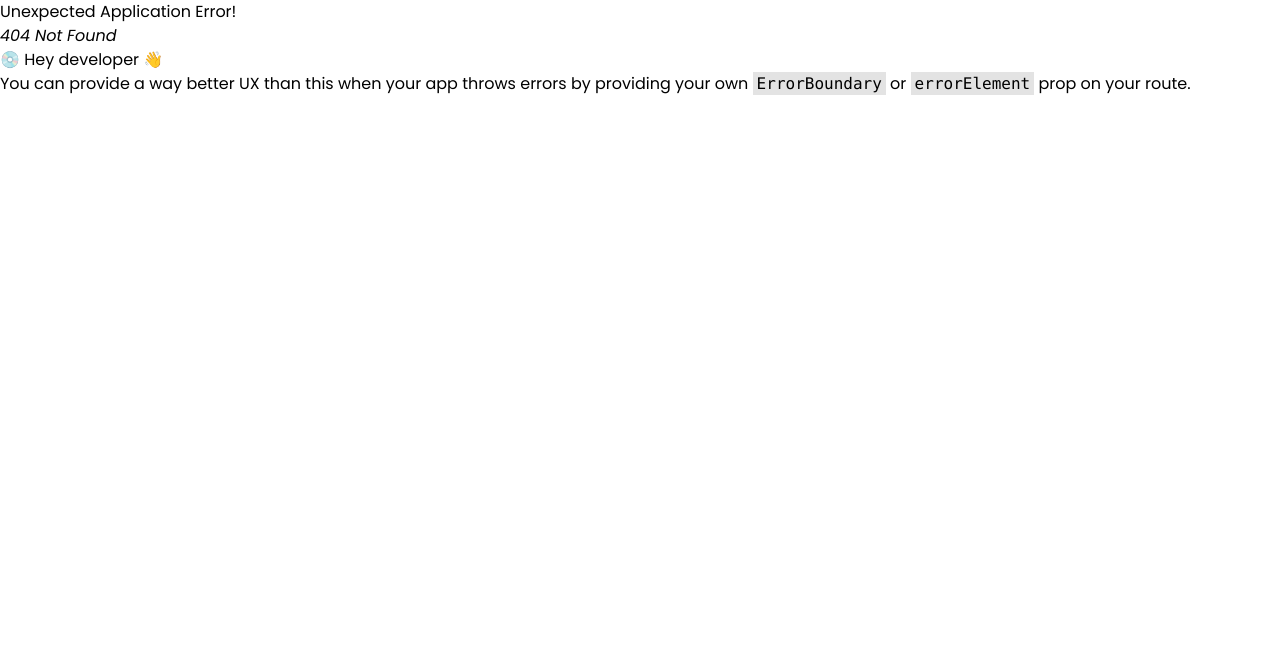
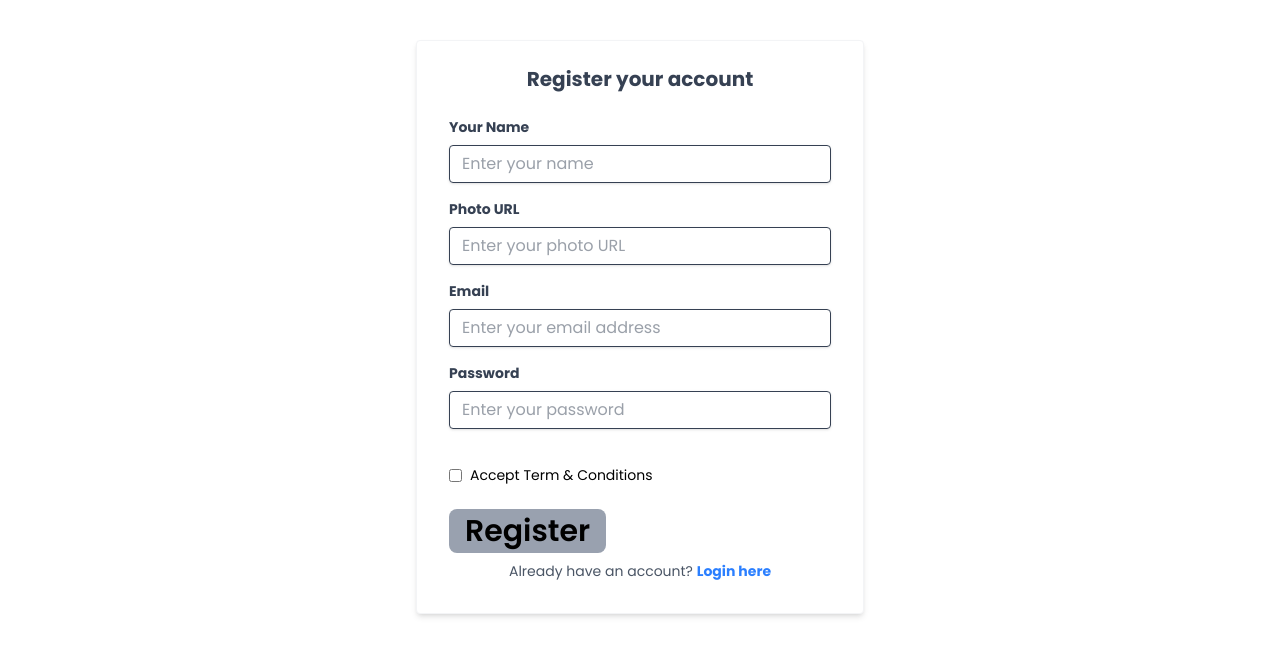
Before and after one commit to Musfiqur-Rahman0/coffee-client, a React (Vite) app: page /signup in a window 1280 px wide. Before the commit this address had no page. Shown: the top 656 px of the page. Built offline with nearby package versions, Linux system fonts and the light colour scheme; a web font is replaced by a local one.

Commit message:
added firebase to the project and added authentication on login with email/password login /singup system applied

```diff
--- a/package.json
+++ b/package.json
@@ -11,6 +11,7 @@
   },
   "dependencies": {
     "@tailwindcss/vite": "^4.1.6",
+    "firebase": "^11.7.3",
     "react": "^19.1.0",
     "react-dom": "^19.1.0",
     "react-icons": "^5.5.0",
--- a/src/component/socialGallery/InstaGallery.jsx
+++ b/src/component/socialGallery/InstaGallery.jsx
@@ -12,42 +12,42 @@ const InstaGallery = () => {
       <div className="w-full grid grid-cols-4 gap-5 mt-10">
         <img
           className="rounded-lg"
-          src="/src/assets/cups/Rectangle 10.png"
+          src="/assets/cups/Rectangle 10.png"
           alt=""
         />
         <img
           className="rounded-lg"
-          src="/src/assets/cups/Rectangle 11.png"
+          src="/assets/cups/Rectangle 11.png"
           alt=""
         />
         <img
           className="rounded-lg"
-          src="/src/assets/cups/Rectangle 12.png"
+          src="/assets/cups/Rectangle 12.png"
           alt=""
         />
         <img
           className="rounded-lg"
-          src="/src/assets/cups/Rectangle 13.png"
+          src="/assets/cups/Rectangle 13.png"
           alt=""
         />
         <img
           className="rounded-lg"
-          src="/src/assets/cups/Rectangle 14.png"
+          src="/assets/cups/Rectangle 14.png"
           alt=""
         />
         <img
           className="rounded-lg"
-          src="/src/assets/cups/Rectangle 15.png"
+          src="/assets/cups/Rectangle 15.png"
           alt=""
         />
         <img
           className="rounded-lg"
-          src="/src/assets/cups/Rectangle 10.png"
+          src="/assets/cups/Rectangle 10.png"
           alt=""
         />
         <img
           className="rounded-lg"
-          src="/src/assets/cups/Rectangle 9.png"
+          src="/assets/cups/Rectangle 9.png"
           alt=""
         />
       </div>
--- a/src/consents/data.js
+++ b/src/consents/data.js
@@ -1,23 +1,23 @@
 export const coffeeFeatures = [
   {
-    icon: "/src/assets/icons/1.png",
+    icon: "/assets/icons/1.png",
     title: "Awesome Aroma",
     description:
       "You will definitely be a fan of the design & aroma of your coffee",
   },
   {
-    icon: "/src/assets/icons/2.png",
+    icon: "/assets/icons/2.png",
     title: "High Quality",
     description: "We serve the coffee to you maintaining the best quality",
   },
   {
-    icon: "/src/assets/icons/3.png",
+    icon: "/assets/icons/3.png",
     title: "Pure Grades",
     description:
       "This coffee is made of the green coffee beans which you will love",
   },
   {
-    icon: "/src/assets/icons/3.png",
+    icon: "/assets/icons/3.png",
     title: "Proper Roasting",
     description:
       "Your coffee is brewed by first roasting the green coffee beans",
--- /dev/null
+++ b/src/firebase/firebase.init.js
@@ -0,0 +1,20 @@
+// Import the functions you need from the SDKs you need
+import { initializeApp } from "firebase/app";
+// TODO: Add SDKs for Firebase products that you want to use
+// https://firebase.google.com/docs/web/setup#available-libraries
+import { getAuth } from "firebase/auth";
+// Your web app's Firebase configuration
+const firebaseConfig = {
+  apiKey: "AIzaSyCKTBzuDybfMaLsEaq2jNhuJphfSy7RqUI",
+  authDomain: "coffee-client-app.firebaseapp.com",
+  projectId: "coffee-client-app",
+  storageBucket: "coffee-client-app.firebasestorage.app",
+  messagingSenderId: "485233704306",
+  appId: "1:485233704306:web:7ae10a758b33ca641eb1eb"
+};
+
+// Initialize Firebase
+const app = initializeApp(firebaseConfig);
+const auth = getAuth(app);
+
+export { auth }
--- /dev/null
+++ b/src/hooks/useAuth.jsx
@@ -0,0 +1,47 @@
+import {
+  createUserWithEmailAndPassword,
+  signInWithEmailAndPassword,
+} from "firebase/auth";
+import { auth } from "../firebase/firebase.init";
+import Swal from "sweetalert2";
+
+const useAuth = () => {
+  const singUP = async (email, password, navigate) => {
+    try {
+      const userCred = await createUserWithEmailAndPassword(
+        auth,
+        email,
+        password
+      );
+
+      Swal.fire({
+        title: "Registation  completed please login to continue",
+        icon: "success",
+      });
+      navigate("/login");
+    } catch (err) {
+      console.error(err.message);
+    }
+  };
+  const login = async (email, password, navigate) => {
+    try {
+      await signInWithEmailAndPassword(auth, email, password);
+      Swal.fire({
+        title: "Login successfull",
+        icon: "success",
+      });
+      navigate("/");
+    } catch (err) {
+      Swal.fire({
+        title: "Login failed! Invalid email/password",
+        icon: "error",
+      });
+    }
+  };
+  return {
+    singUP,
+    login,
+  };
+};
+
+export default useAuth;
--- /dev/null
+++ b/src/pages/Login.jsx
@@ -0,0 +1,64 @@
+import React from "react";
+import useAuth from "../hooks/useAuth";
+import { useNavigate } from "react-router";
+
+const Login = () => {
+  const { login } = useAuth();
+  const navigate = useNavigate();
+
+  const handleLogInform = (e) => {
+    e.preventDefault();
+
+    const form = e.target;
+    const formdata = new FormData(form);
+    const email = formdata.get("email");
+    const password = formdata.get("password");
+    login(email, password, navigate);
+  };
+
+  return (
+    <div className="h-screen w-screen flex items-center justify-center">
+      <form onSubmit={handleLogInform} className="flex flex-col gap-3">
+        <div className="mb-4">
+          <label
+            className="block text-gray-700 text-sm font-bold mb-2"
+            htmlFor="email"
+          >
+            Email
+          </label>
+          <input
+            className="shadow appearance-none border rounded w-full py-2 px-3 text-gray-700 leading-tight focus:outline-none focus:shadow-outline"
+            id="email"
+            type="email"
+            name="email"
+            required
+            placeholder="Enter your email address"
+          />
+        </div>
+        <div className="mb-6">
+          <label
+            className="block text-gray-700 text-sm font-bold mb-2"
+            htmlFor="password"
+          >
+            Password
+          </label>
+          <input
+            className="shadow appearance-none border rounded w-full py-2 px-3 text-gray-700 mb-3 leading-tight focus:outline-none focus:shadow-outline"
+            id="password"
+            type="password"
+            name="password"
+            required
+            placeholder="Enter your password"
+          />
+        </div>
+        <input
+          type="submit"
+          value="login"
+          className="bg-gray-100 py-2 rounded-lg cursor-pointer"
+        />
+      </form>
+    </div>
+  );
+};
+
+export default Login;
--- /dev/null
+++ b/src/pages/Register.jsx
@@ -0,0 +1,129 @@
+import React, { useState } from "react";
+import { Link, useNavigate } from "react-router";
+import useAuth from "../hooks/useAuth";
+// import useInputValue from "../hooks/useInputValue";
+// import Button from "../UI/Button";
+
+// import useAuth from "../hook/useAuth";
+
+const Register = () => {
+  const { singUP } = useAuth();
+  const navigate = useNavigate();
+
+  const handleSingInForm = (e) => {
+    e.preventDefault();
+    const form = e.target;
+    const form_entries = new FormData(form);
+
+    const { email, password, ...rest } = Object.fromEntries(
+      form_entries.entries()
+    );
+
+    singUP(email, password, navigate);
+    // navigate("/auth/login");
+  };
+
+  return (
+    <div className="flex items-center justify-center py-10">
+      <div className="bg-white shadow-md border border-gray-100 rounded px-8 pt-6 pb-8 mb-4 w-full max-w-md">
+        <h2 className="block text-gray-700 text-xl font-bold mb-6 text-center">
+          Register your account
+        </h2>
+        <form onSubmit={handleSingInForm}>
+          <div className="mb-4">
+            <label
+              className="block text-gray-700 text-sm font-bold mb-2"
+              htmlFor="name"
+            >
+              Your Name
+            </label>
+            <input
+              className="shadow appearance-none border rounded w-full py-2 px-3 text-gray-700 leading-tight focus:outline-none focus:shadow-outline"
+              id="name"
+              type="text"
+              name="name"
+              placeholder="Enter your name"
+            />
+          </div>
+          <div className="mb-4">
+            <label
+              className="block text-gray-700 text-sm font-bold mb-2"
+              htmlFor="photo"
+            >
+              Photo URL
+            </label>
+            <input
+              className="shadow appearance-none border rounded w-full py-2 px-3 text-gray-700 leading-tight focus:outline-none focus:shadow-outline"
+              id="photo"
+              type="url"
+              name="photourl"
+              placeholder="Enter your photo URL"
+            />
+          </div>
+          <div className="mb-4">
+            <label
+              className="block text-gray-700 text-sm font-bold mb-2"
+              htmlFor="email"
+            >
+              Email
+            </label>
+            <input
+              className="shadow appearance-none border rounded w-full py-2 px-3 text-gray-700 leading-tight focus:outline-none focus:shadow-outline"
+              id="email"
+              type="email"
+              name="email"
+              placeholder="Enter your email address"
+            />
+          </div>
+          <div className="mb-6">
+            <label
+              className="block text-gray-700 text-sm font-bold mb-2"
+              htmlFor="password"
+            >
+              Password
+            </label>
+            <input
+              className="shadow appearance-none border rounded w-full py-2 px-3 text-gray-700 mb-3 leading-tight focus:outline-none focus:shadow-outline"
+              id="password"
+              type="password"
+              name="password"
+              placeholder="Enter your password"
+            />
+          </div>
+          <div className="mb-6 flex items-center">
+            <input type="checkbox" className="mr-2 leading-tight" id="terms" />
+            <label className="text-sm" htmlFor="terms">
+              Accept Term & Conditions
+            </label>
+          </div>
+          <div className="flex items-center justify-between">
+            {/* <Button
+              type="submit"
+              text="Register"
+              variant="contained"
+              clasName="w-full flex items-center justify-center rounded-md"
+            /> */}
+
+            <button className="bg-gray-400 text-3xl font-semibold px-4 py-1 rounded-lg">
+              Register
+            </button>
+          </div>
+        </form>
+        <div className="mt-2 text-center">
+          <p className="text-sm text-gray-600">
+            Already have an account?{" "}
+            <Link
+              to="/login"
+              className="font-bold text-blue-500 hover:text-blue-800"
+              href="#"
+            >
+              Login here
+            </Link>
+          </p>
+        </div>
+      </div>
+    </div>
+  );
+};
+
+export default Register;
--- a/src/routes/Router.jsx
+++ b/src/routes/Router.jsx
@@ -4,6 +4,8 @@ import Home from "../pages/Home";
 import AddCoffee from "../pages/AddCoffee";
 import CoffeeDetails from "../pages/CoffeeDetails";
 import UpdateCoffee from "../pages/UpdateCoffee";
+import Register from "../pages/Register";
+import Login from "../pages/Login";
 
 const router = createBrowserRouter([
   {
@@ -38,6 +40,14 @@ const router = createBrowserRouter([
       },
     ],
   },
+  {
+    path: "/signup",
+    Component: Register,
+  },
+  {
+    path: "/login",
+    Component: Login,
+  },
 ]);
 
 export default router;
```
Also changed, not shown: 1 other file (tests, documents, lock files or other folders).
